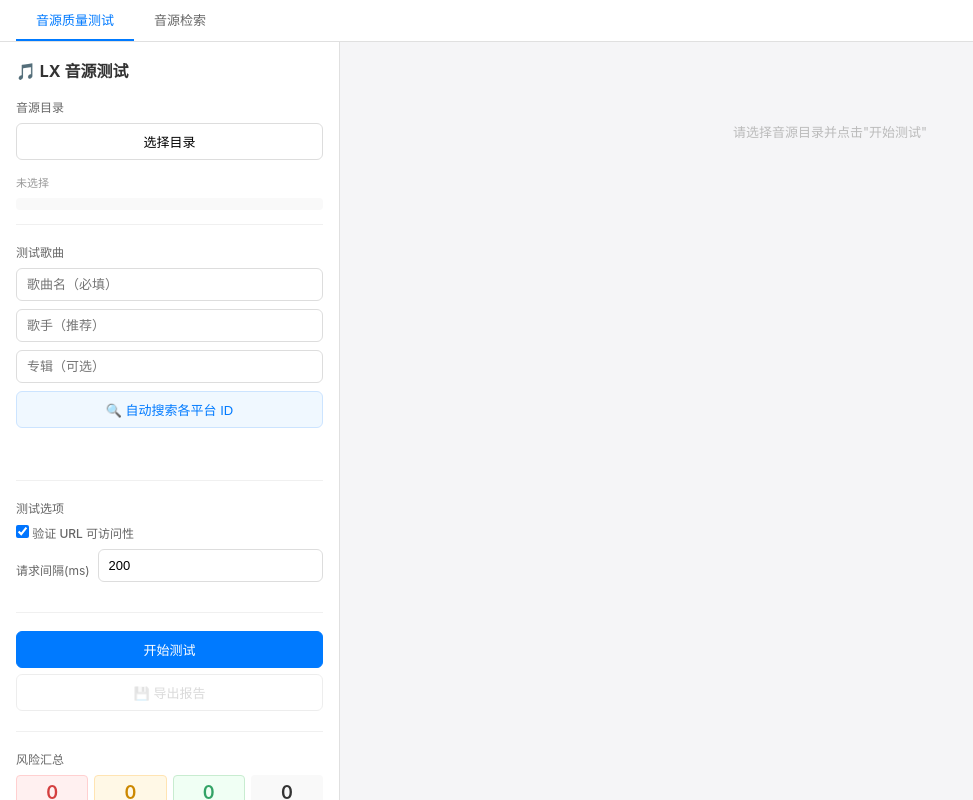
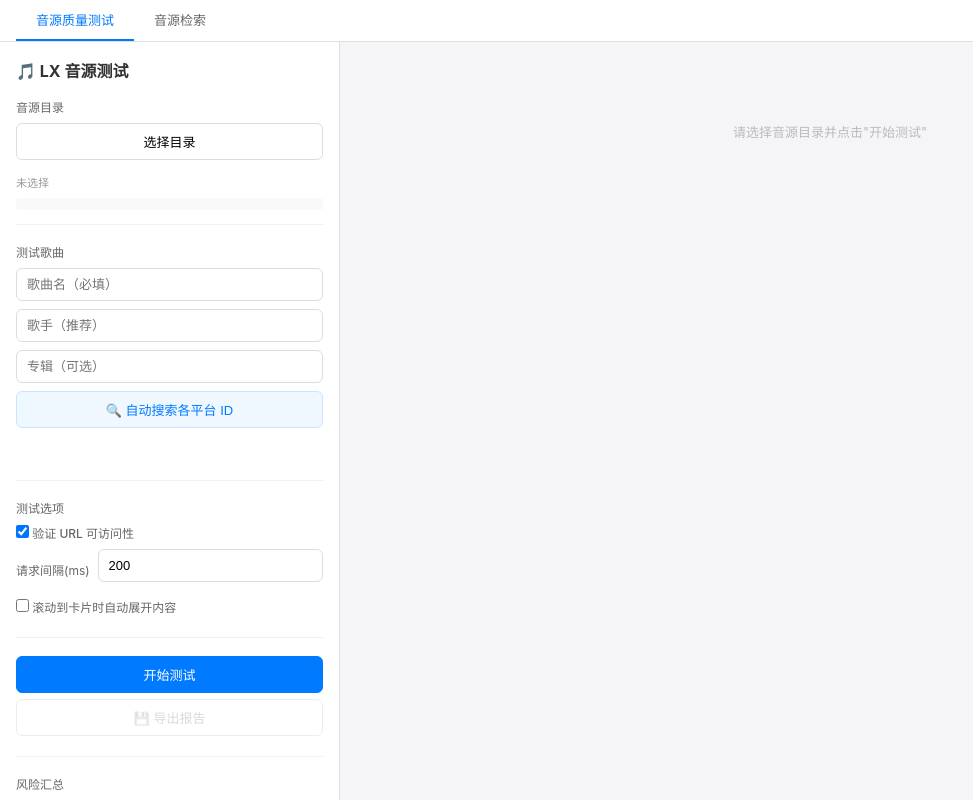
Before and after one commit to softttfc/lx-quality-tester, an Electron app: page renderer/index.html in a window 1320 px wide. Shown: the whole page, without its empty margins (0-973 px from the left). Drawn offline with Linux system fonts and the light colour scheme.

Commit message:
Update index.html

```diff
--- a/renderer/index.html
+++ b/renderer/index.html
@@ -49,6 +49,10 @@
               <label class="inline-label">请求间隔(ms)</label>
               <input type="number" id="delay" value="200" min="0" step="50">
             </div>
+            <!-- ⭐ 新增：滚动自动展开 -->
+            <label class="checkbox">
+              <input type="checkbox" id="autoExpandOnScroll"> 滚动到卡片时自动展开内容
+            </label>
           </div>
 
           <div class="section">
```
